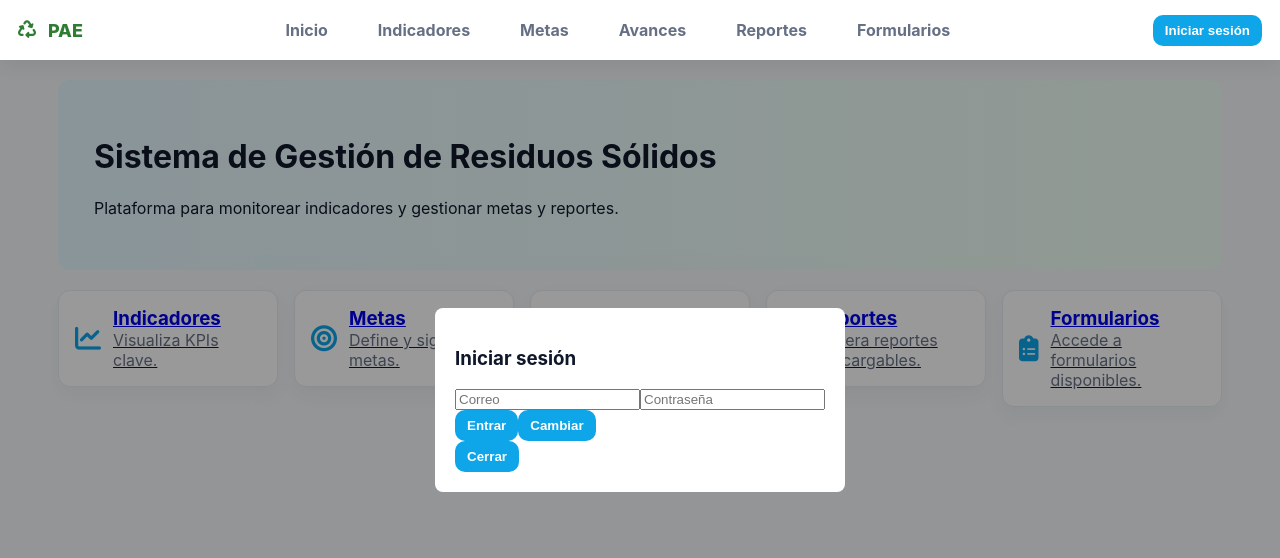
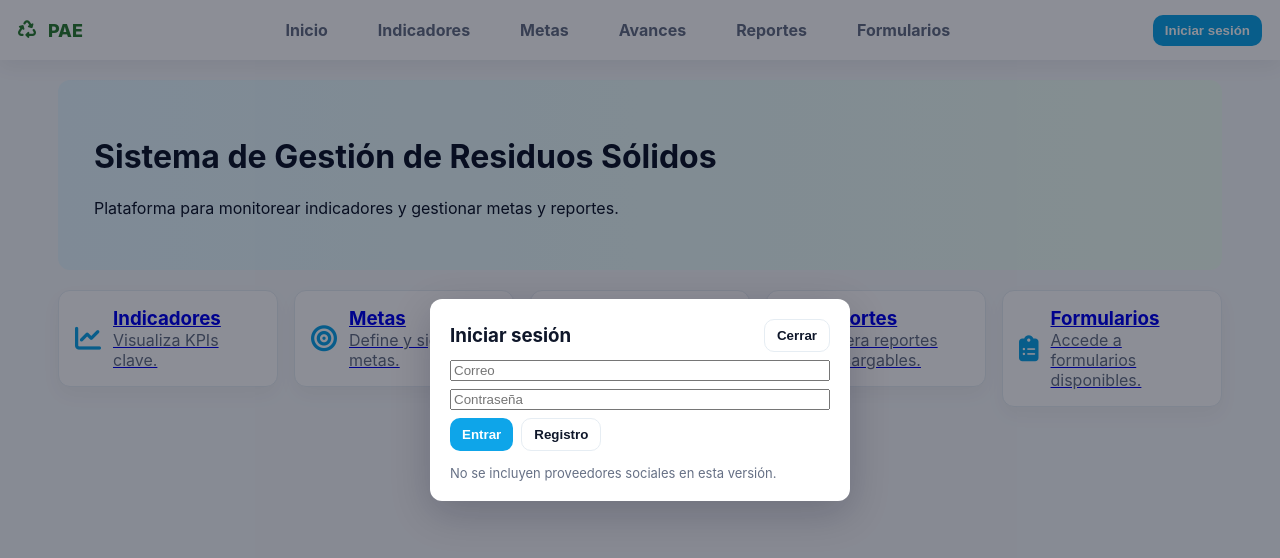
Before and after one commit to Carlostavo/residuos-app, a Next.js app: page / in a window 1280 px wide. Both pictures are taken after a click on the button "Iniciar sesión". Shown: the top 558 px of the page. Built offline with nearby package versions, Linux system fonts and the light colour scheme; no server answers.

Commit message:
Add files via upload

```diff
--- a/components/Header.js
+++ b/components/Header.js
@@ -1,8 +1,7 @@
-// components/Header.js
 import Link from 'next/link';
 import { useAuth } from '../context/AuthContext';
 import { useState } from 'react';
-import LoginModal from '../components/LoginModal';
+import LoginModal from './LoginModal';
 
 export default function Header({ onToggleEdit, editable }) {
   const { user, role, signOut } = useAuth();
--- a/components/LoginModal.js
+++ b/components/LoginModal.js
@@ -1 +1,52 @@
-import { useState } from 'react'; import { useAuth } from '../context/AuthContext'; export default function LoginModal({open,onClose}){ const { signIn, signUp } = useAuth(); const [mode,setMode]=useState('login'); const [email,setEmail]=useState(''); const [password,setPassword]=useState(''); if(!open) return null; async function submit(e){ e.preventDefault(); try{ if(mode==='login') await signIn({email,password}); else await signUp({email,password}); alert('OK'); onClose(); }catch(err){ alert('Error: '+err.message);} } return (<div style={{position:'fixed',inset:0,display:'flex',alignItems:'center',justifyContent:'center',background:'rgba(0,0,0,0.4)'}}><div style={{background:'#fff',padding:20,borderRadius:8}}><h3>{mode==='login'?'Iniciar sesión':'Registrarse'}</h3><form onSubmit={submit}><input placeholder='Correo' value={email} onChange={e=>setEmail(e.target.value)} /><input placeholder='Contraseña' type='password' value={password} onChange={e=>setPassword(e.target.value)} /><div><button type='submit' className='btn'>{mode==='login'?'Entrar':'Crear cuenta'}</button><button type='button' onClick={()=>setMode(m=>m==='login'?'register':'login')} className='btn'>Cambiar</button></div></form><button onClick={onClose} className='btn'>Cerrar</button></div></div>); }
+import { useState } from 'react';
+import { useAuth } from '../context/AuthContext';
+
+export default function LoginModal({ open, onClose }) {
+  const { signIn, signUp } = useAuth();
+  const [mode, setMode] = useState('login');
+  const [email, setEmail] = useState('');
+  const [password, setPassword] = useState('');
+  const [loading, setLoading] = useState(false);
+
+  if (!open) return null;
+
+  async function submit(e) {
+    e.preventDefault();
+    setLoading(true);
+    try {
+      if (mode === 'login') {
+        await signIn({ email, password });
+        alert('Sesión iniciada.');
+      } else {
+        await signUp({ email, password });
+        alert('Cuenta creada. Revisa tu correo.');
+      }
+      onClose();
+    } catch (err) {
+      console.error('auth error', err);
+      alert('Error: ' + (err.message || JSON.stringify(err)));
+    } finally {
+      setLoading(false);
+    }
+  }
+
+  return (
+    <div className="modalBackdrop">
+      <div className="modal" role="dialog" aria-modal="true">
+        <div style={{display:'flex', justifyContent:'space-between', alignItems:'center', marginBottom:8}}>
+          <h3 style={{margin:0}}>{mode === 'login' ? 'Iniciar sesión' : 'Registrarse'}</h3>
+          <button className="btn secondary" onClick={onClose}>Cerrar</button>
+        </div>
+        <form onSubmit={submit} style={{display:'grid', gap:8}}>
+          <input type="email" placeholder="Correo" value={email} onChange={e => setEmail(e.target.value)} required />
+          <input type="password" placeholder="Contraseña" value={password} onChange={e => setPassword(e.target.value)} required />
+          <div style={{display:'flex', gap:8}}>
+            <button className="btn" type="submit" disabled={loading}>{mode === 'login' ? 'Entrar' : 'Crear cuenta'}</button>
+            <button type="button" className="btn secondary" onClick={() => setMode(m => m === 'login' ? 'register' : 'login')}>{mode === 'login' ? 'Registro' : 'Login'}</button>
+          </div>
+          <div style={{marginTop:6}} className="info">No se incluyen proveedores sociales en esta versión.</div>
+        </form>
+      </div>
+    </div>
+  );
+}
--- a/pages/_app.js
+++ b/pages/_app.js
@@ -1,7 +1,11 @@
 import '../public/styles.css';
 import Head from 'next/head';
 import { AuthProvider } from '../context/AuthContext';
+import { useState } from 'react';
+
 export default function App({ Component, pageProps }) {
+  const [editable, setEditable] = useState(false);
+  function onToggleEdit(){ setEditable(e=>!e); localStorage.setItem('pae_edit_mode', (!editable).toString()); window.dispatchEvent(new Event('storage')); }
   return <>
     <Head>
       <meta name="viewport" content="width=device-width, initial-scale=1" />
@@ -9,7 +13,7 @@ export default function App({ Component, pageProps }) {
       <title>PAE - Plataforma</title>
     </Head>
     <AuthProvider>
-      <Component {...pageProps} />
+      <Component {...pageProps} editable={editable} onToggleEdit={onToggleEdit} />
     </AuthProvider>
   </>;
 }
--- a/public/styles.css
+++ b/public/styles.css
@@ -27,3 +27,21 @@
 .small{padding:6px 8px;font-size:14px;border-radius:8px}
 .hide{display:none}
 .info{font-size:13px;color:var(--muted);margin-top:8px}
+
+
+.modalBackdrop {
+  position: fixed;
+  inset: 0;
+  background: rgba(2,6,23,0.45);
+  display: flex;
+  align-items: center;
+  justify-content: center;
+  z-index: 200;
+}
+.modal {
+  background: #fff;
+  padding: 20px;
+  border-radius: 12px;
+  width: 420px;
+  box-shadow: 0 12px 40px rgba(2,6,23,0.2);
+}
```
